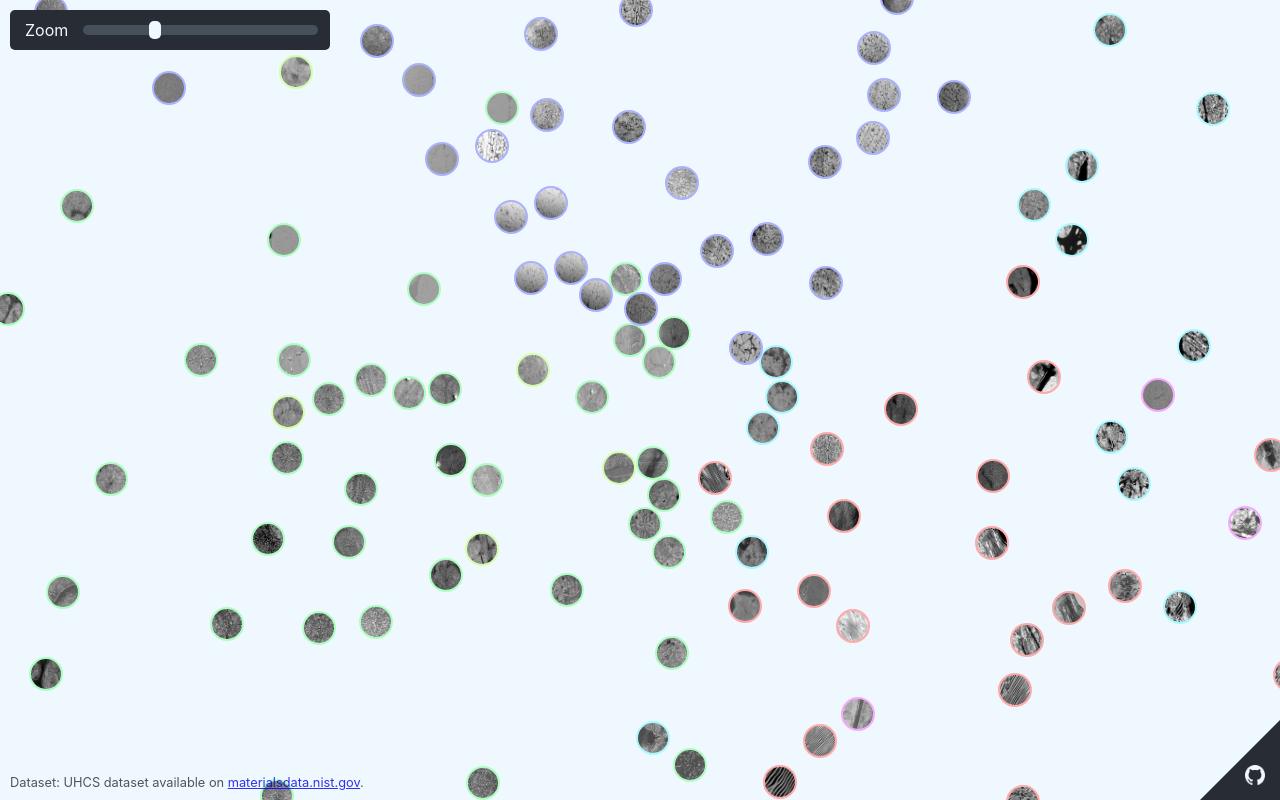
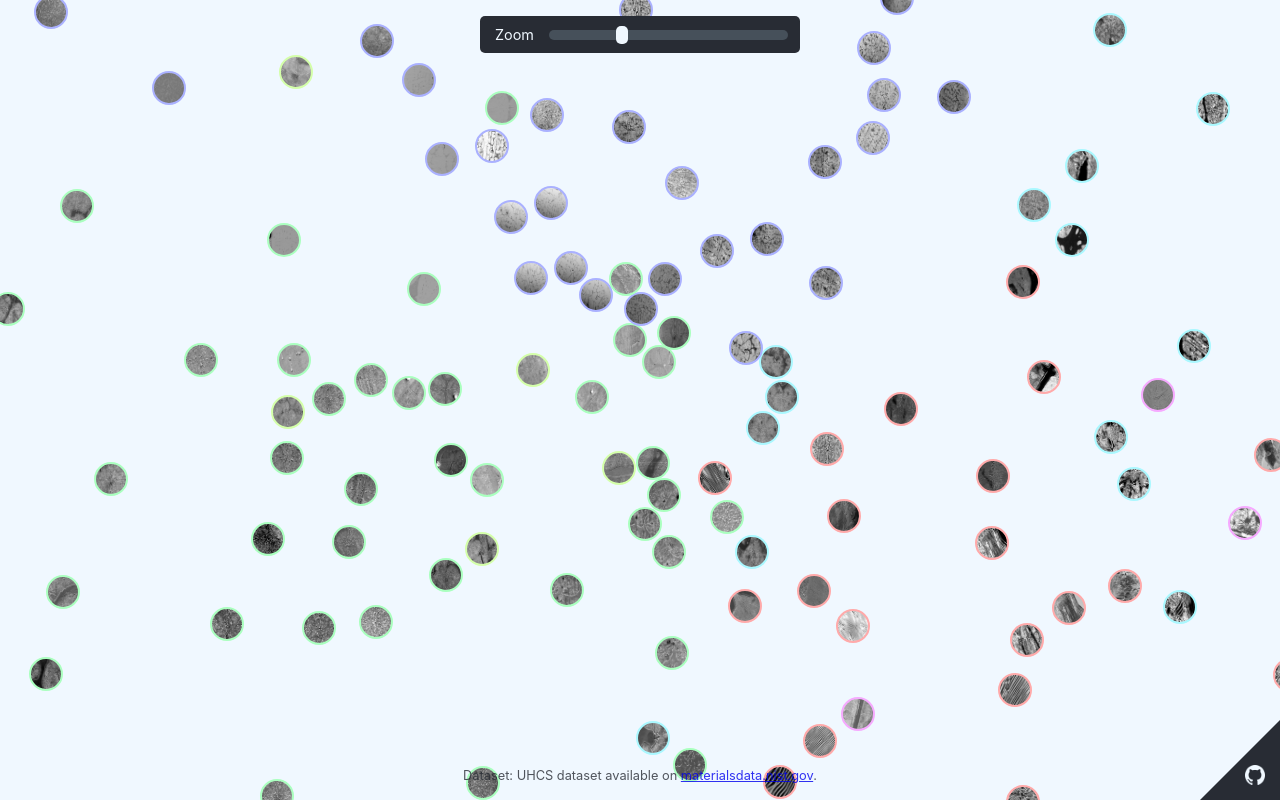
Before and after one commit to MalloryWittwer/microstructure-explorer, a React (Create React App) app: page / in a window 1280 px wide. Built offline with nearby package versions, Linux system fonts and the light colour scheme.

Commit message:
Center zoom and dataset credit

```diff
--- a/src/App.jsx
+++ b/src/App.jsx
@@ -12,6 +12,7 @@ import {
   arraysEqual,
 } from "./utils";
 import Canvas from "./components/canvas";
+import Slider from "./components/slider";
 
 class App extends Component {
   constructor(props) {
@@ -220,17 +221,31 @@ class App extends Component {
   render = () => {
     return (
       <div className="App">
+        <div className="zoom-wrapper">
+          <Slider
+            label="Zoom"
+            actionFnct={this.zoomSlider}
+            signalZoomActive={this.setZoomActive}
+            signalZoomDone={this.setZoomDone}
+            handle="zoom-slider"
+            min={10}
+            max={2000}
+            step={10}
+            default={600}
+          />
+        </div>
         <Canvas
           visibleChildren={this.state.visibleChildren}
           planetSize={this.state.planetSize}
           actionFnct={this.centerOnID}
           metadata={this.state.metadata}
-          sliderActionFnct={this.zoomSlider}
-          sliderSignalZoomActive={this.setZoomActive}
-          sliderSignalZoomDone={this.setZoomDone}
           activeID={this.state.activeID}
           metaSelected={this.state.metaSelected}
         />
+        <div id="dataset">
+          Dataset: UHCS dataset available on{" "}
+          <a href="https://hdl.handle.net/11256/940">materialsdata.nist.gov</a>.
+        </div>
       </div>
     );
   };
--- a/src/components/Canvas.jsx
+++ b/src/components/Canvas.jsx
@@ -1,6 +1,5 @@
 import React from "react";
 import Planet from "./planet";
-import Slider from "./slider";
 import Micrograph from "./micrograph";
 
 export default function Canvas(props) {
@@ -30,17 +29,6 @@ export default function Canvas(props) {
           />
         );
       })}
-      <Slider
-        label="Zoom"
-        actionFnct={props.sliderActionFnct}
-        signalZoomActive={props.sliderSignalZoomActive}
-        signalZoomDone={props.sliderSignalZoomDone}
-        handle="zoom-slider"
-        min={10}
-        max={2000}
-        step={10}
-        default={600}
-      />
       <Micrograph filename={props.activeID} metaSelected={props.metaSelected} />
       <div id="credits">
         <a href="https://github.com/MalloryWittwer/microstructure-explorer">
@@ -51,9 +39,6 @@ export default function Canvas(props) {
           />
         </a>
       </div>
-      <div id="dataset">
-        Dataset: UHCS dataset available on <a href="https://hdl.handle.net/11256/940">materialsdata.nist.gov</a>.
-      </div>
     </div>
   );
 }
--- a/src/components/slider.css
+++ b/src/components/slider.css
@@ -1,8 +1,13 @@
+.zoom-wrapper {
+  position: absolute;
+  top: 1rem;
+  display: flex;
+  justify-content: center;
+  z-index: 2;
+}
+
 .zoom-container {
-  position: absolute;
   padding: 10px;
-  top: 10px;
-  left: 10px;
   width: 100%;
   max-width: 300px;
   display: flex;
@@ -14,6 +19,7 @@
 }
 
 label {
+  font-size: 0.9rem;
   margin: 0 5px;
   white-space: nowrap;
 }
--- a/src/index.css
+++ b/src/index.css
@@ -11,6 +11,7 @@ body {
   background-color: #282c34;
   min-height: 100vh;
   display: flex;
+  flex-direction: column;
   align-items: center;
   justify-content: space-around;
   position: relative;
@@ -47,9 +48,11 @@ body {
 
 #dataset {
   color: #282c34;
-  position: absolute;
-  bottom: 10px;
-  left: 10px;
+  position: relative;
+  top: -2rem;
+  margin: 0;
+  padding: 0;
+  height: 0;
   opacity: 0.8;
   font-size: 0.8rem;
 }
```
